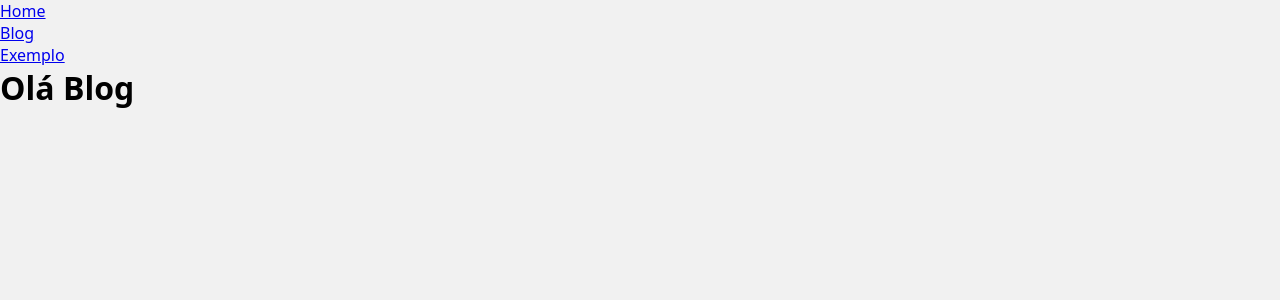
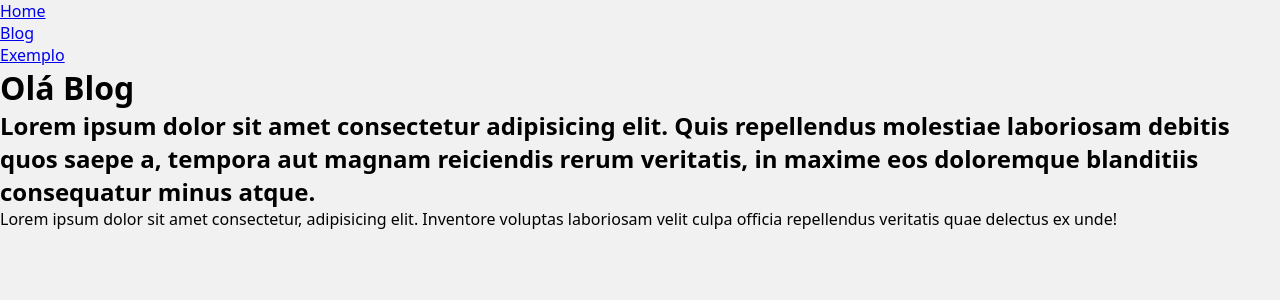
Before and after one commit to Wefrit/estudo_django, a Django app: page /blog/ in a window 1280 px wide. Shown: the top 300 px of the page. Run offline with Django 5.2, Linux system fonts and the light colour scheme.

Commit message:
Usando blocks para criar blocos de posts e home

```diff
--- a/base/global/base.html
+++ b/base/global/base.html
@@ -1,5 +1,12 @@
 {% include "global/partials/head.html" %}
 {% include "global/partials/menu.html" %}
-<h1>{% block texto %} TEXTO 1{% endblock texto %} </h1>
-    </body>
+
+<h1>{% block texto %}{% endblock texto %}</h1>
+
+<main class="content">
+    {% block posts %}{% endblock posts %}
+    {% block home %}{% endblock home %}
+</main>
+
+</body>
 </html>
--- /dev/null
+++ b/base/global/partials/postblock.html
@@ -0,0 +1,12 @@
+<article class='post'>
+    <header>
+        <h2 class='post__title'>
+            Lorem ipsum dolor sit amet consectetur adipisicing elit. Quis repellendus molestiae laboriosam debitis quos saepe a,
+            tempora aut magnam reiciendis rerum veritatis, in maxime eos doloremque blanditiis consequatur minus atque.
+        </h2>
+    </header>
+    <div class="post__body">
+        Lorem ipsum dolor sit amet consectetur,
+        adipisicing elit. Inventore voluptas laboriosam velit culpa officia repellendus veritatis quae delectus ex unde!
+    </div>
+</article>
--- a/blog/templates/blog/index.html
+++ b/blog/templates/blog/index.html
@@ -1,2 +1,6 @@
 {% extends "global/base.html" %}
 {% block texto %} {{text}}{% endblock texto %}
+
+{% block posts %}
+    {% include "global/partials/postblock.html" %}
+{% endblock posts %}
--- a/blog/views.py
+++ b/blog/views.py
@@ -3,7 +3,7 @@ from django.shortcuts import render
 
 def blog (request):
     context = {
-        'text': ' Olá Blog',
+        'text': 'Olá Blog',
         'title': 'Pagina do blog ',
     }
     return render(request,
--- a/home/views.py
+++ b/home/views.py
@@ -3,7 +3,7 @@ from django.shortcuts import render
 
 def home(request):
     context={
-        'text':'Estamos na home2',
+        'text':'Olá Home',
         }
     return render(request,
                 template_name='home/index.html',
```
Also changed, not shown: home/templates/home/index.html (+7 -1 lines).
